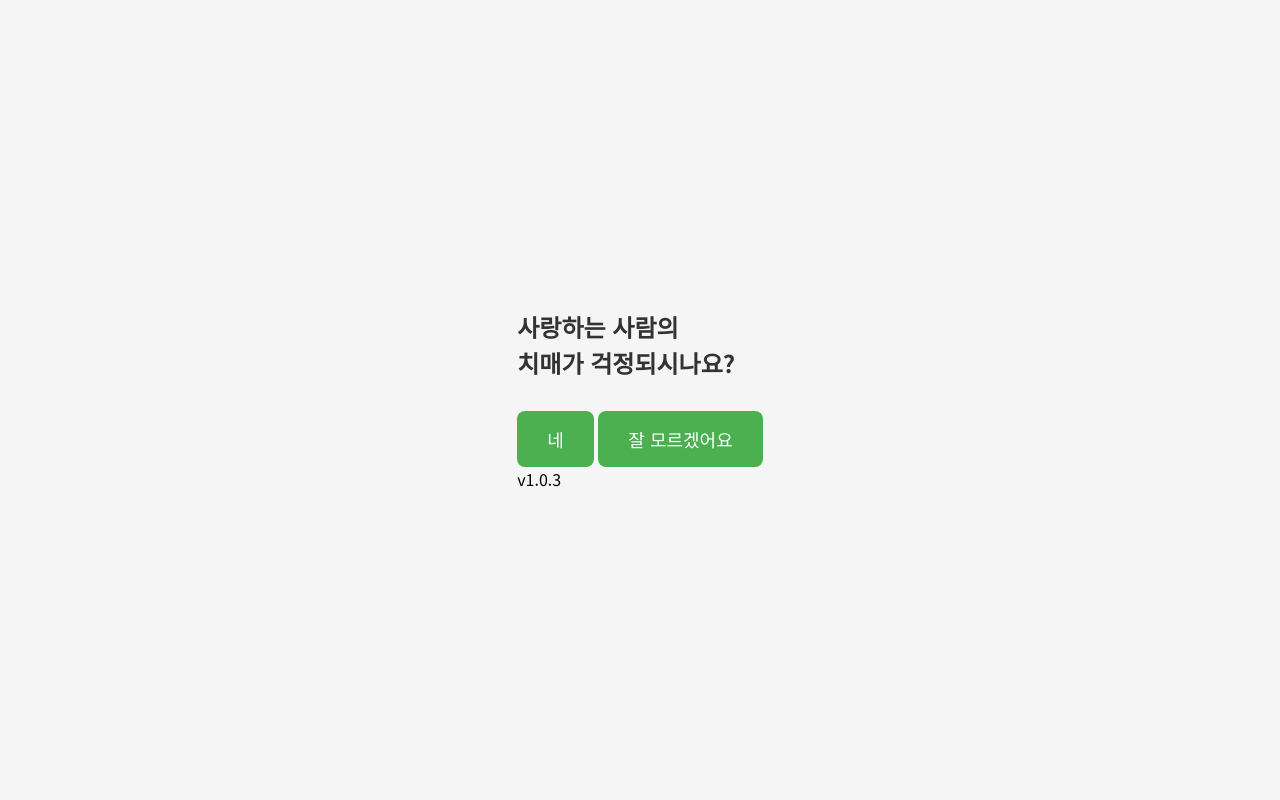
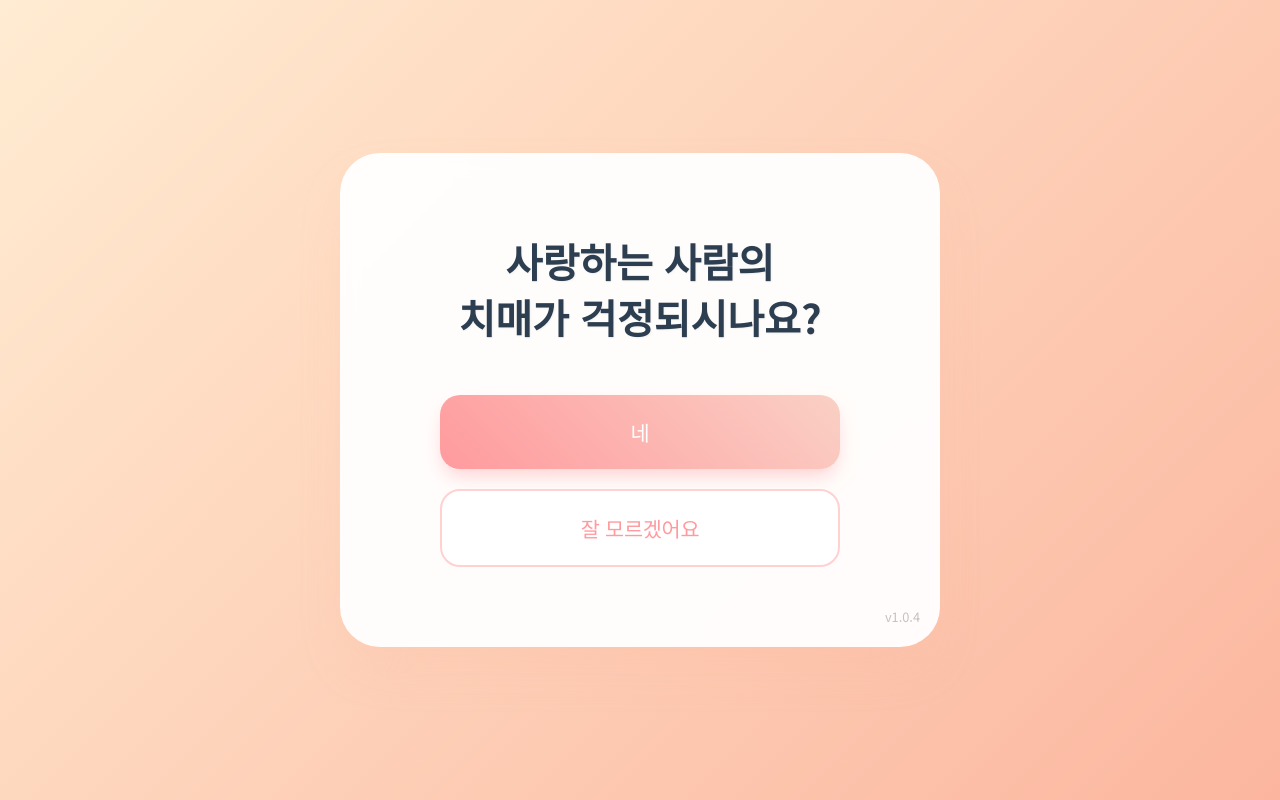
Before and after one commit to neptunehorses/dementiacare, a website: page public/index.html in a window 1280 px wide. Drawn offline with Linux system fonts and the light colour scheme.

Commit message:
Inline CSS styles and update design (v1.0.4)

```diff
--- a/public/index.html
+++ b/public/index.html
@@ -4,7 +4,155 @@
     <meta charset="UTF-8">
     <meta name="viewport" content="width=device-width, initial-scale=1.0">
     <title>치매 자가 검사</title>
-    <link rel="stylesheet" href="/styles.css?v=1.0.4" type="text/css">
+    <style>
+        * {
+            margin: 0;
+            padding: 0;
+            box-sizing: border-box;
+        }
+
+        body {
+            font-family: 'Noto Sans KR', sans-serif;
+            background: linear-gradient(135deg, #ffecd2 0%, #fcb69f 100%);
+            color: #4a4a4a;
+            line-height: 1.6;
+            min-height: 100vh;
+        }
+
+        .container {
+            min-height: 100vh;
+            display: flex;
+            justify-content: center;
+            align-items: center;
+            padding: 20px;
+        }
+
+        .welcome-box {
+            background-color: rgba(255, 255, 255, 0.95);
+            padding: 60px 50px;
+            border-radius: 40px;
+            box-shadow: 0 25px 50px -12px rgba(252, 182, 159, 0.25);
+            text-align: center;
+            max-width: 600px;
+            width: 100%;
+            position: relative;
+            animation: fadeIn 1s ease-out;
+            backdrop-filter: blur(10px);
+        }
+
+        .content-wrap {
+            margin: 20px 0;
+        }
+
+        h1 {
+            color: #2c3e50;
+            font-size: 2.5em;
+            font-weight: 700;
+            line-height: 1.4;
+            margin-bottom: 50px;
+            animation: slideUp 0.8s ease-out;
+            text-shadow: 1px 1px 2px rgba(0, 0, 0, 0.05);
+        }
+
+        .button-group {
+            display: flex;
+            flex-direction: column;
+            gap: 20px;
+            animation: slideUp 0.8s ease-out 0.2s backwards;
+            max-width: 400px;
+            margin: 0 auto;
+        }
+
+        .answer-btn {
+            padding: 22px 40px;
+            font-size: 1.3em;
+            border: none;
+            border-radius: 20px;
+            cursor: pointer;
+            transition: all 0.4s cubic-bezier(0.175, 0.885, 0.32, 1.275);
+            font-weight: 500;
+            letter-spacing: -0.3px;
+        }
+
+        .answer-btn.primary {
+            background: linear-gradient(45deg, #ff9a9e 0%, #fad0c4 100%);
+            color: white;
+            box-shadow: 0 10px 20px -5px rgba(255, 154, 158, 0.5);
+        }
+
+        .answer-btn.secondary {
+            background: white;
+            color: #ff9a9e;
+            border: 2.5px solid #ffd1d1;
+        }
+
+        .answer-btn:hover {
+            transform: translateY(-5px);
+        }
+
+        .answer-btn.primary:hover {
+            box-shadow: 0 15px 25px -5px rgba(255, 154, 158, 0.6);
+            background: linear-gradient(45deg, #ff8a8e 0%, #f9c0b4 100%);
+        }
+
+        .answer-btn.secondary:hover {
+            background: linear-gradient(45deg, #fff5f5 0%, #fff0f0 100%);
+            border-color: #ffb5b5;
+        }
+
+        .answer-btn:active {
+            transform: translateY(-2px);
+        }
+
+        .version {
+            position: absolute;
+            bottom: 20px;
+            right: 20px;
+            font-size: 0.8em;
+            color: #b4b4b4;
+            opacity: 0.8;
+        }
+
+        @keyframes fadeIn {
+            from {
+                opacity: 0;
+                transform: translateY(30px);
+            }
+            to {
+                opacity: 1;
+                transform: translateY(0);
+            }
+        }
+
+        @keyframes slideUp {
+            from {
+                opacity: 0;
+                transform: translateY(40px);
+            }
+            to {
+                opacity: 1;
+                transform: translateY(0);
+            }
+        }
+
+        @media (max-width: 600px) {
+            .welcome-box {
+                padding: 45px 30px;
+                margin: 20px;
+                border-radius: 30px;
+            }
+
+            h1 {
+                font-size: 2.2em;
+                margin-bottom: 40px;
+            }
+
+            .answer-btn {
+                padding: 20px 30px;
+                font-size: 1.2em;
+            }
+        }
+    </style>
     <link href="https://fonts.googleapis.com/css2?family=Noto+Sans+KR:wght@400;500;700&display=swap" rel="stylesheet">
 </head>
 <body>
@@ -21,7 +169,7 @@
                     </button>
                 </div>
             </div>
-            <div class="version">v1.0.3</div>
+            <div class="version">v1.0.4</div>
         </div>
     </div>
 </body>
```
